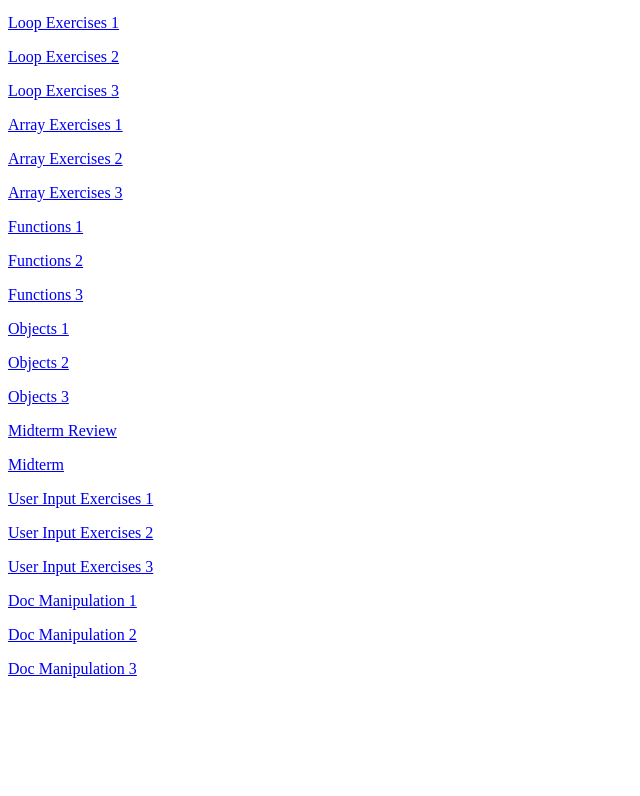
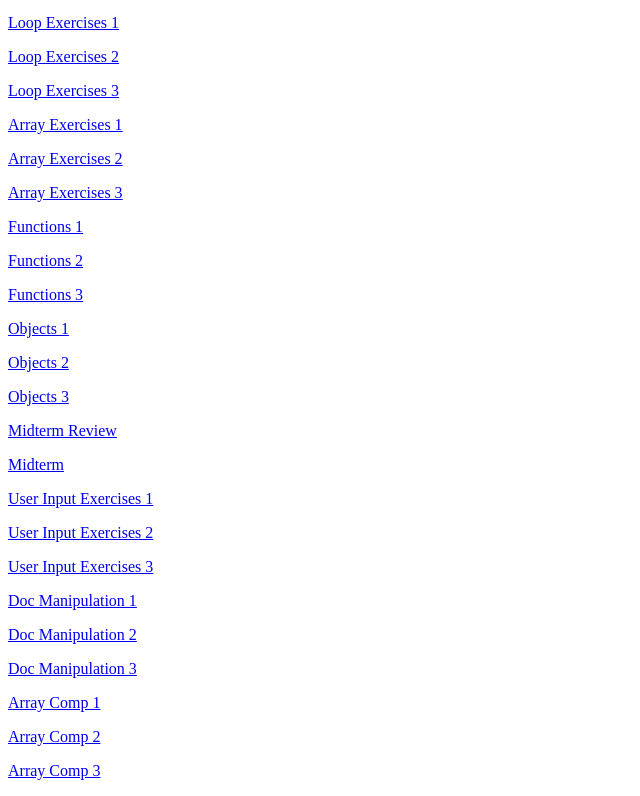
Before and after one commit to ThyHolyKing/n220fall2020, a plain HTML site: page index.html in a window 1280 px wide. Shown: the part 321-1117 px from the top of the page, without its empty margins (0-640 px from the left). Before the commit the page ends 1015 px from the top, so only its background shows below. Drawn offline with Linux system fonts and the light colour scheme.

Commit message:
Update index.html

```diff
--- a/index.html
+++ b/index.html
@@ -39,5 +39,8 @@
 <p><a href="Project8/P8P1.html">Doc Manipulation 1</a></p>
 <p><a href="Project8/P8P2.html">Doc Manipulation 2</a></p>
 <p><a href="Project8/P8P3.html">Doc Manipulation 3</a></p>
+<p><a href="Project9/P9P1.html">Array Comp 1</a></p>
+<p><a href="Project9/P9P2.html">Array Comp 2</a></p>
+<p><a href="Project9/P9P3.html">Array Comp 3</a></p>
 </body>
 </html>
```
